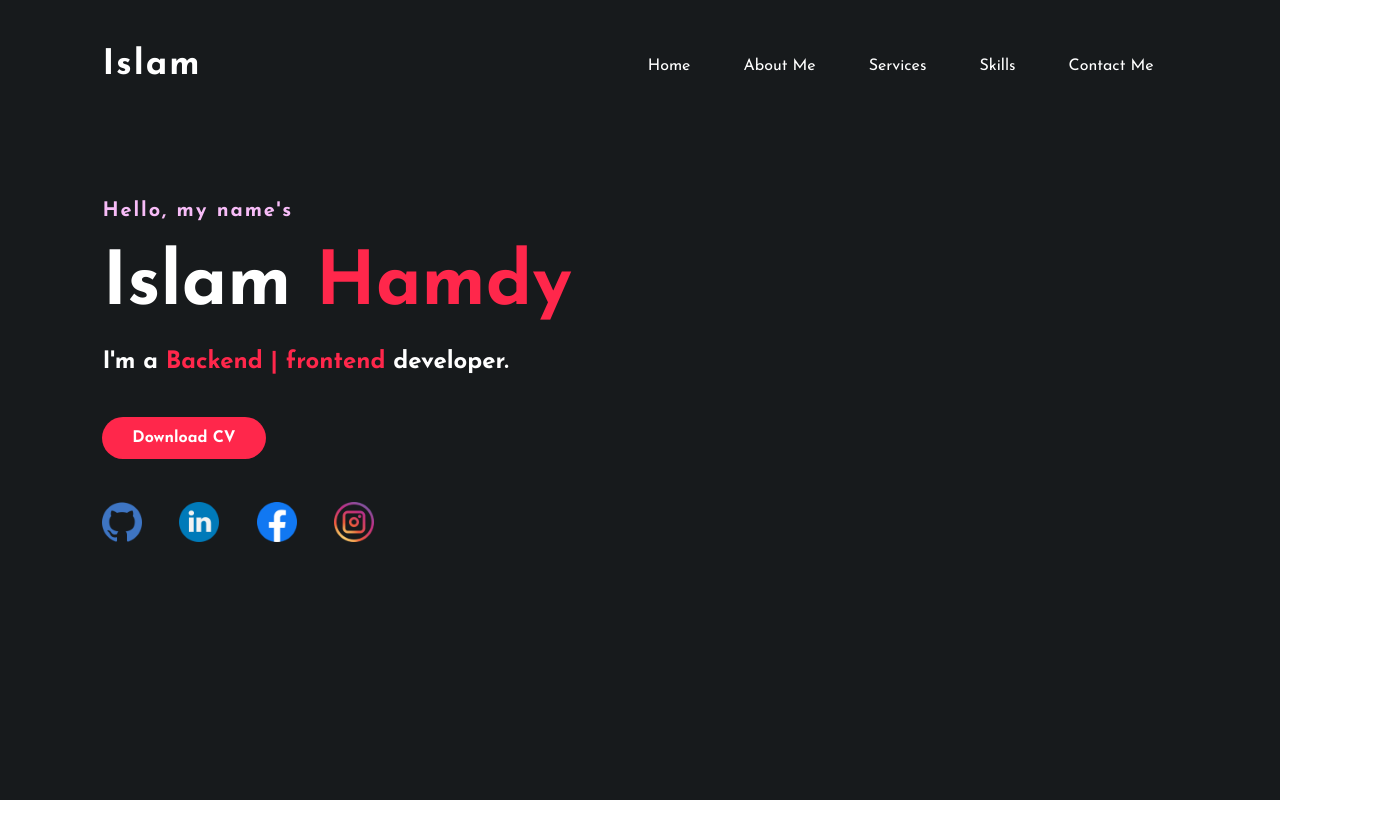
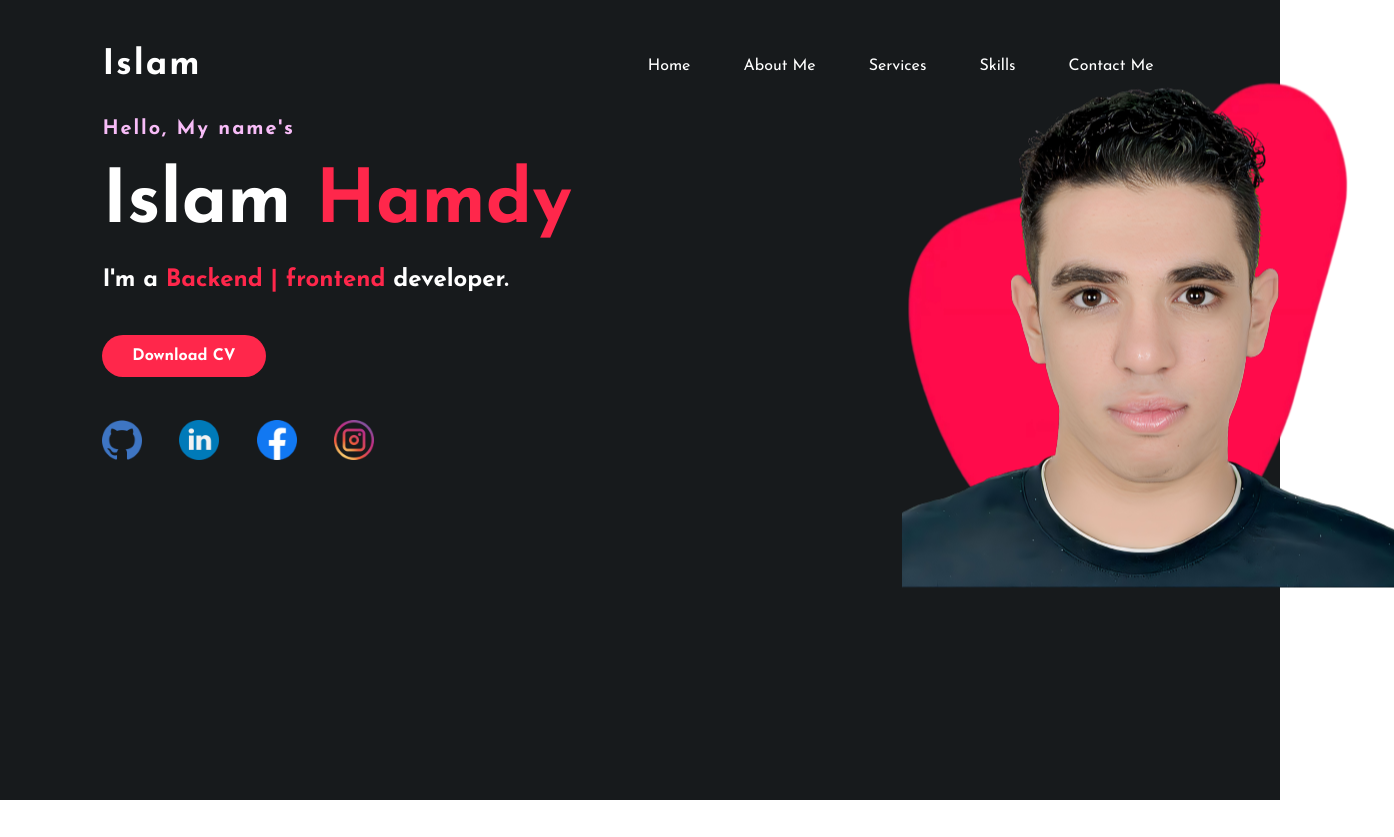
Before and after one commit to Islam412/My_Portfolio, a plain HTML site: page index.html in a window 1280 px wide. Shown: the whole page, 1394 px wide, since content can reach past the window. Before the commit the page ends 800 px from the top, so only its background shows below. Drawn offline with Linux system fonts and the light colour scheme.

Commit message:
add my photot and add enimagtion

```diff
--- a/css/style.css
+++ b/css/style.css
@@ -65,9 +65,10 @@ nav ul li a:hover{
 
 .content {
     flex-grow: 1;
-    padding: 0 var(--padding);
+    padding: var(--padding);
     display: flex;
     align-items: center;
+    justify-content: space-between;
 }
 
 .container-texts {
@@ -118,3 +119,26 @@ h4 {
 .social img:hover {
     transform: scale(1.2);
 }
+
+.container-images {
+    position: relative;
+    width: 200px;
+    height: 200px;
+}
+
+
+.container-images img {
+    position: absolute;
+    bottom: 165%;
+    left: 400%;
+    transform: translateY(50%);
+    transition: bottom 1s, left 1s;
+}
+
+.container-images:hover .shape {
+    bottom: 150%;
+}
+
+.container-images:hover .pic {
+    left: 350%;
+}
--- a/index.html
+++ b/index.html
@@ -7,7 +7,7 @@
     <meta name="description" content="Web devoloper backend frontend ...">
     <meta name="keywords" content="Python, Django, React, Javascribt, React, HTML, css">
     <link rel="stylesheet" href="css/style.css">
-    <link rel="icon" href="icons/myicon.png">
+    <link rel="icon" href="icons/myicon.ico">
     <link href="https://fonts.googleapis.com/css2?family=Josefin+Sans:wght@100;200;300;400;500;600;700&family=Poppins:ital,wght@0,100;0,200;0,300;0,400;0,500;0,600;0,700;0,800;0,900;1,100;1,200;1,300;1,400;1,500;1,600;1,700;1,800;1,900&display=swap" rel="stylesheet">
 
 </head>
@@ -25,7 +25,7 @@
         </nav>
         <div class="content">
             <div class="container-texts">
-                <h4>Hello, my name's</h4>
+                <h4>Hello, My name's</h4>
                 <h1>Islam <span>Hamdy</span></h1>
                 <h3>I'm a <span>Backend | frontend</span> developer.</h3>
                 <a href="#" class="btn">Download CV</a>
@@ -36,6 +36,12 @@
                     <a href="https://www.facebook.com/profile.php?id=100090174739803&mibextid=ZbWKwL" target="_blank"><img src="imgs/facebook_logo_icon.png" alt="facebook"></a>
                     <a href="https://instagram.com/esso4_12?igshid=ogq5zdc2odk2za==" target="_blank"><img src="imgs/social-insagram.png" alt="instagram"></a>
                 </div>
+
+                <div class="container-images">
+                    <img src="imgs/red.png" alt="" class="shape">
+                    <img src="imgs/PicMa_647981_1699145987534-1-1.png" alt="" class="pic">
+
+                </div>
             </div>
         </div>
     </section>
```
Also changed, not shown: icons/myicon.ico (added), icons/myicon2.png (renamed from icons/myicon.png), imgs/IMG_20231105_035552_2_2_2.jpg (added), imgs/PicMa_647981_1699145987534-1-1.png (added), imgs/red.png (added).
